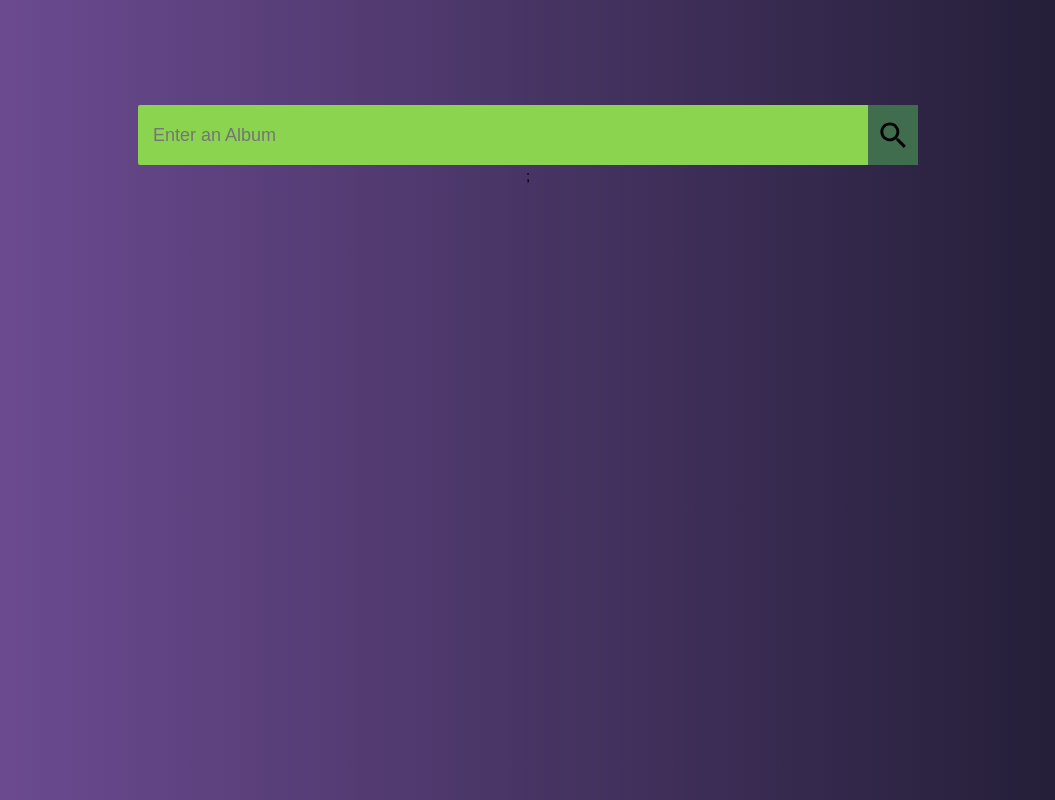
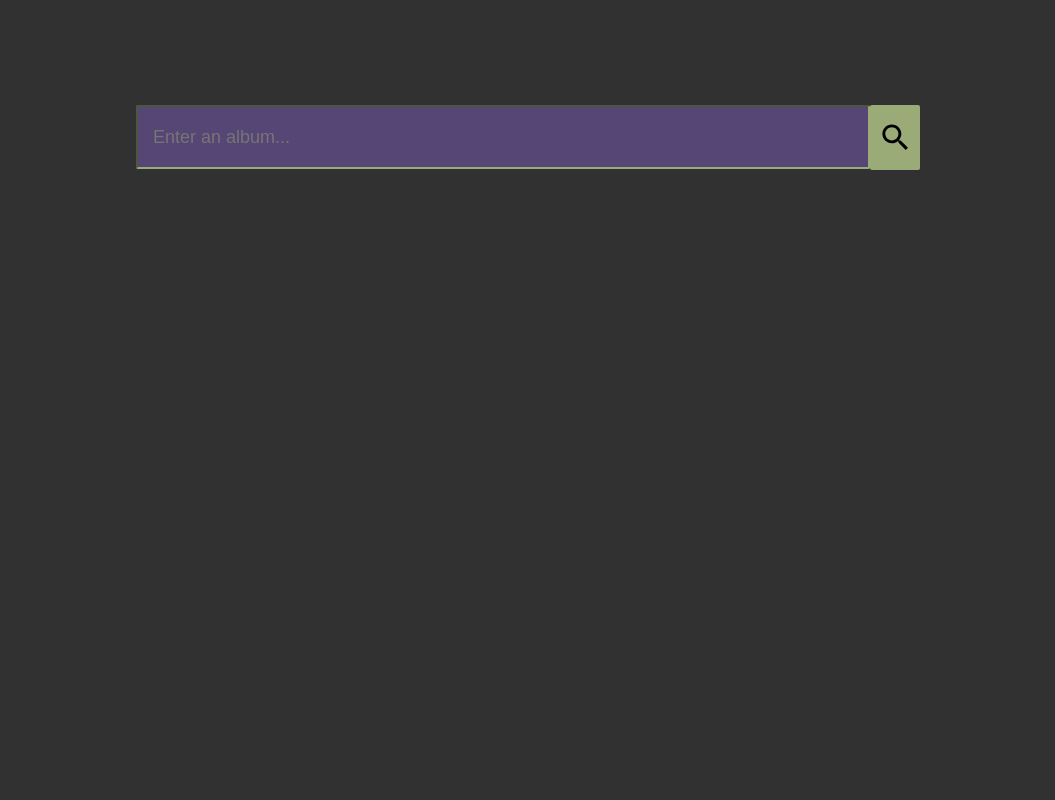
Before and after one commit to CS196Illinois/Group9-FA22, a React (Create React App) app in the folder Project/my-app/: page / in a window 1280 px wide. Shown: the whole page, without its empty margins (112-1167 px from the left). Built offline with nearby package versions, Linux system fonts and the light colour scheme.

Commit message:
minor updates to aesthetics of search bar

```diff
--- a/Project/my-app/src/App.css
+++ b/Project/my-app/src/App.css
@@ -6,8 +6,9 @@
   align-items: center;
   flex-direction: column;
   font-family: "Nunito", sans-serif;
-  background-image: linear-gradient(90deg, #734f9a, #1d1a2f);
+  background-color: #313131;
 }
+
 body {
   padding: 0;
   margin: 0;
--- a/Project/my-app/src/App.js
+++ b/Project/my-app/src/App.js
@@ -7,7 +7,7 @@ import PlaylistData from "./Data.json";
 function App() {
   return (
     <div className="App">
-      <SearchBar placeholder="Enter an Album" data={PlaylistData} />;
+      <SearchBar placeholder="Enter an album..." data={PlaylistData} />
     </div>
   );
 }
--- a/Project/my-app/src/Components/SearchBar.css
+++ b/Project/my-app/src/Components/SearchBar.css
@@ -1,24 +1,35 @@
+.placeholder {
+  color: (246, 246, 246, 0.7);
+}
+
 .searchInputs {
   margin-top: 105px;
   display: flex;
 }
 
 .search input {
-  background-color: rgb(139, 212, 80);
-  border: 0;
+  background-color: #564675;
+  border: 3;
+  border-color: #9aab78;
   border-radius: 2px;
-  border-top-right-radius: 0px;
-  border-bottom-right-radius: 0px;
+  border-top-right-radius: 2px;
+  border-bottom-right-radius: 2px;
   font-size: 18px;
+  color: #f6f6f6;
   padding: 15px;
   height: 30px;
   width: 700px;
 }
 
 .searchIcon {
-  height: 60px;
+  height: 65px;
   width: 50px;
-  background-color: rgb(63, 109, 78);
+  background: #9aab78;
+  border: 3;
+  border-color: #9aab78;
+  border-radius: 2px;
+  border-top-right-radius: 2px;
+  border-bottom-right-radius: 2px;
   display: grid;
   place-items: center;
 }
@@ -35,7 +46,7 @@ input:focus {
   width: 700px;
   height: 200px;
   padding: 15px;
-  background-color: rgb(139, 212, 80);
+  background-color: #9aab78;
   box-shadow: rgba(0, 0, 0, 0.35) 0px 5px 15px;
   overflow: hidden;
   overflow-y: auto;
@@ -61,7 +72,7 @@ a {
 }
 
 a:hover {
-  background-color: lightgrey;
+  background-color: #f6f6f6;
 }
 
 #clearBtn {
```
